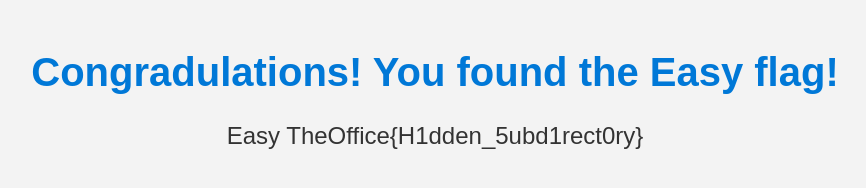
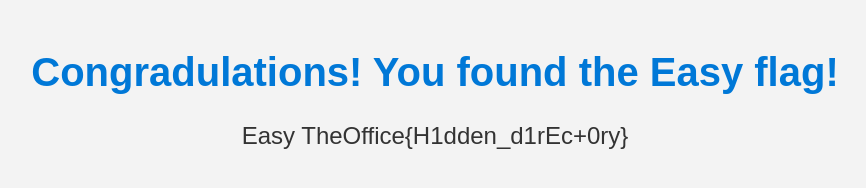
Before and after one commit to DuryeaS/Dunder-Mifflin, a plain HTML site: page ed_truck.html in a window 1280 px wide. Shown: the whole page, without its empty margins (205-1071 px from the left). Drawn offline with Linux system fonts and the light colour scheme.

Commit message:
Update ed_truck.html

```diff
--- a/ed_truck.html
+++ b/ed_truck.html
@@ -26,7 +26,7 @@
 <body>
     <div class="container">
         <h1>Congradulations! You found the Easy flag!</h1>
-        <p>Easy TheOffice{H1dden_5ubd1rect0ry}</p>
+        <p>Easy TheOffice{H1dden_d1rEc+0ry}</p>
      </div>
     </div>
 </body>
```
